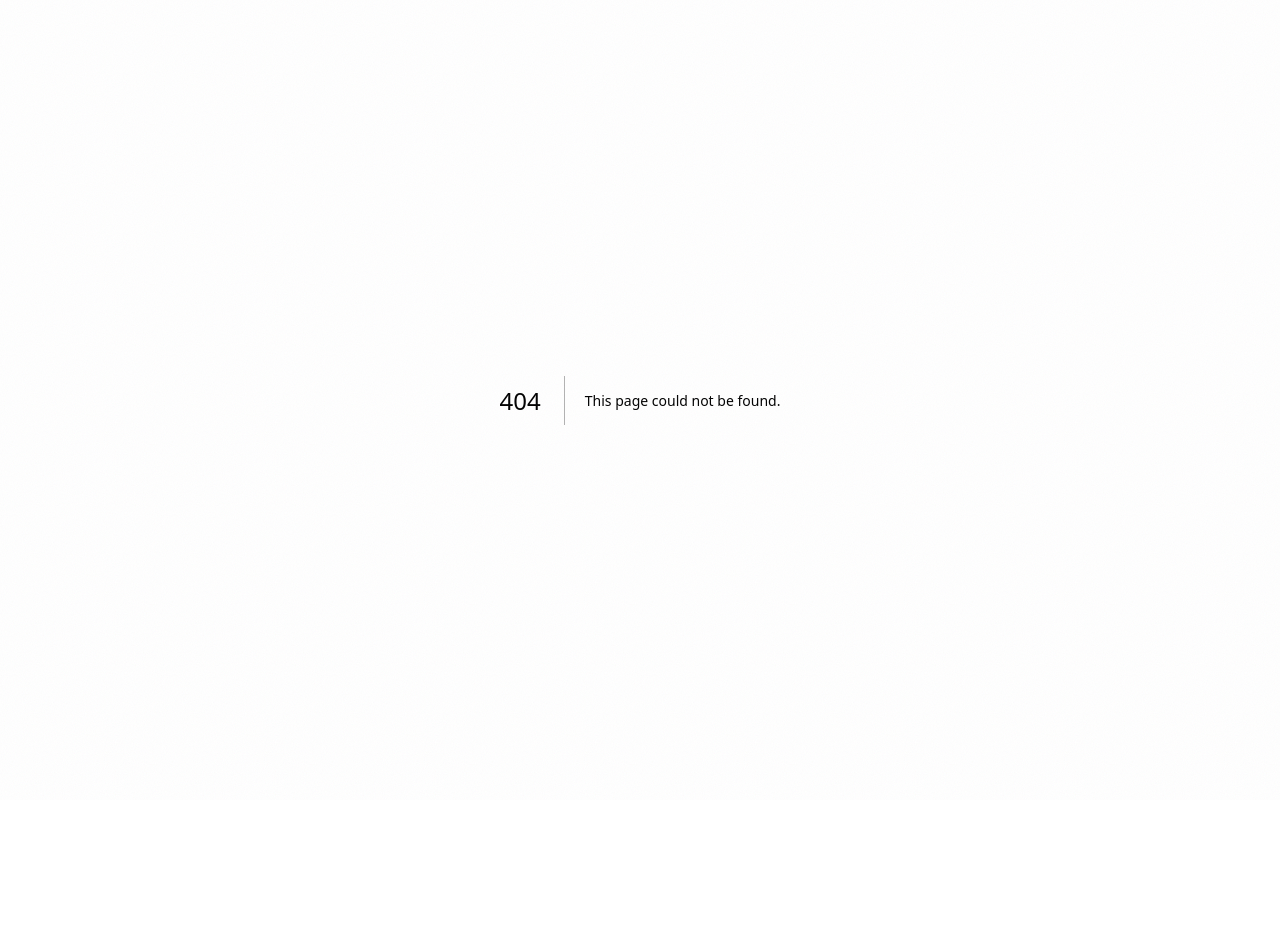
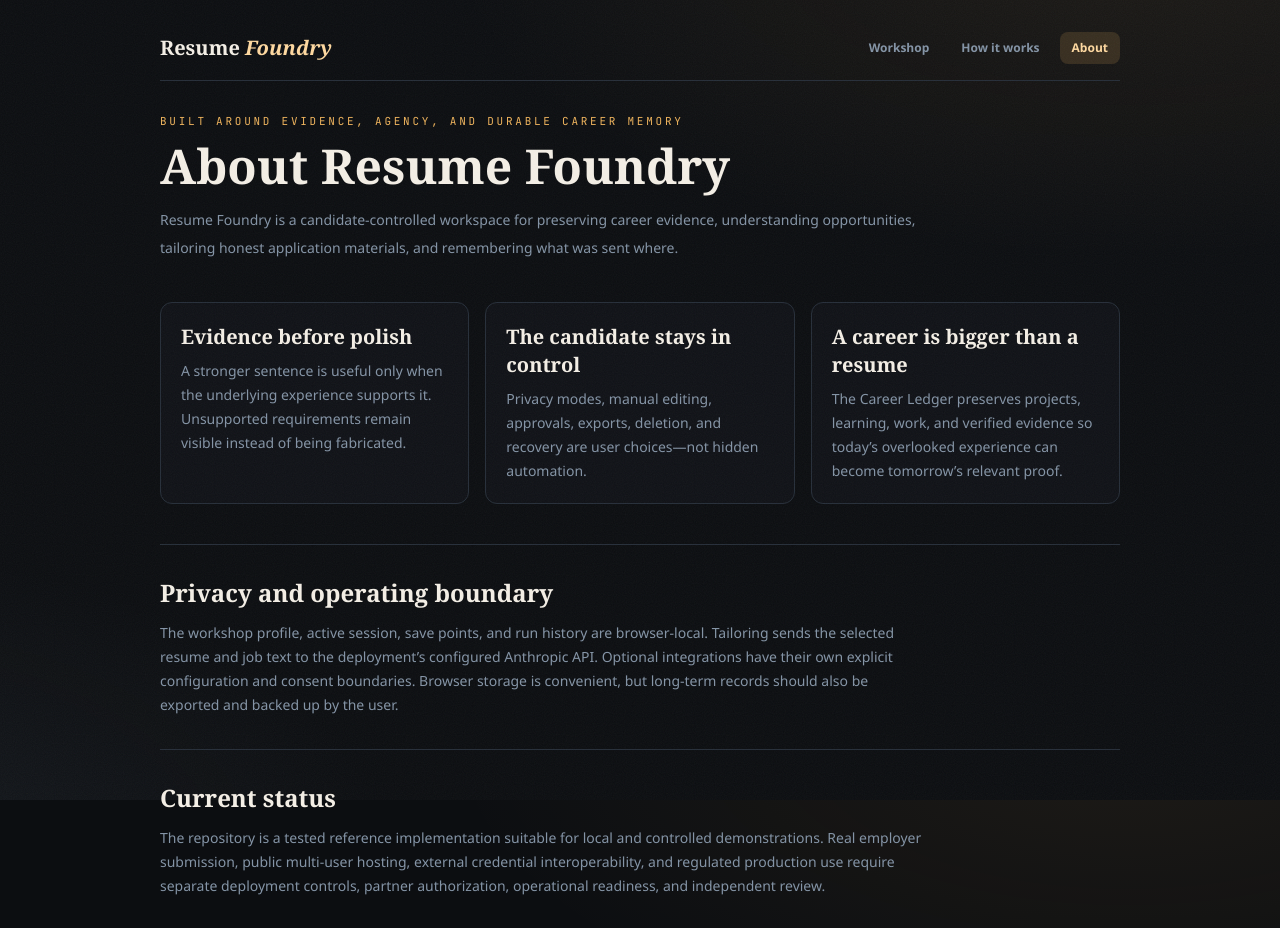
Before and after one commit to rblake2320/ai-resume-tailor-audit, a Next.js app: page /about in a window 1280 px wide. Before the commit this address had no page. Shown: the top 928 px of the page. Before the commit the page ends 800 px from the top, so only its background shows below. Built offline with nearby package versions, Linux system fonts and the light colour scheme.

Commit message:
Add product guide and about pages (#54)

```diff
--- /dev/null
+++ b/app/about/page.tsx
@@ -0,0 +1,57 @@
+import type { Metadata } from "next";
+import Link from "next/link";
+import { SiteNav } from "@/components/SiteNav";
+
+export const metadata: Metadata = {
+  title: "About Resume Foundry",
+  description: "Resume Foundry's purpose, principles, privacy boundary, and current product limits.",
+};
+
+export default function AboutPage() {
+  return (
+    <div className="mx-auto max-w-5xl px-4 pb-24 pt-8 md:px-8">
+      <SiteNav current="/about" />
+      <main>
+        <p className="font-mono text-[11px] uppercase tracking-[0.25em] text-brass-400">Built around evidence, agency, and durable career memory</p>
+        <h1 className="mt-3 font-display text-4xl font-semibold text-paper md:text-5xl">About Resume Foundry</h1>
+        <p className="mt-4 max-w-3xl text-sm leading-7 text-ink-300">
+          Resume Foundry is a candidate-controlled workspace for preserving career evidence, understanding opportunities, tailoring honest application materials, and remembering what was sent where.
+        </p>
+
+        <div className="mt-10 grid gap-4 md:grid-cols-3">
+          <section className="rounded-xl border border-ink-700 bg-ink-900/70 p-5">
+            <h2 className="font-display text-xl font-semibold text-paper">Evidence before polish</h2>
+            <p className="mt-2 text-sm leading-6 text-ink-300">A stronger sentence is useful only when the underlying experience supports it. Unsupported requirements remain visible instead of being fabricated.</p>
+          </section>
+          <section className="rounded-xl border border-ink-700 bg-ink-900/70 p-5">
+            <h2 className="font-display text-xl font-semibold text-paper">The candidate stays in control</h2>
+            <p className="mt-2 text-sm leading-6 text-ink-300">Privacy modes, manual editing, approvals, exports, deletion, and recovery are user choices—not hidden automation.</p>
+          </section>
+          <section className="rounded-xl border border-ink-700 bg-ink-900/70 p-5">
+            <h2 className="font-display text-xl font-semibold text-paper">A career is bigger than a resume</h2>
+            <p className="mt-2 text-sm leading-6 text-ink-300">The Career Ledger preserves projects, learning, work, and verified evidence so today’s overlooked experience can become tomorrow’s relevant proof.</p>
+          </section>
+        </div>
+
+        <section className="mt-10 space-y-3 border-t border-ink-700 pt-8" aria-labelledby="privacy-heading">
+          <h2 id="privacy-heading" className="font-display text-2xl font-semibold text-paper">Privacy and operating boundary</h2>
+          <p className="max-w-3xl text-sm leading-6 text-ink-300">
+            The workshop profile, active session, save points, and run history are browser-local. Tailoring sends the selected resume and job text to the deployment’s configured Anthropic API. Optional integrations have their own explicit configuration and consent boundaries. Browser storage is convenient, but long-term records should also be exported and backed up by the user.
+          </p>
+        </section>
+
+        <section className="mt-8 space-y-3 border-t border-ink-700 pt-8" aria-labelledby="status-heading">
+          <h2 id="status-heading" className="font-display text-2xl font-semibold text-paper">Current status</h2>
+          <p className="max-w-3xl text-sm leading-6 text-ink-300">
+            The repository is a tested reference implementation suitable for local and controlled demonstrations. Real employer submission, public multi-user hosting, external credential interoperability, and regulated production use require separate deployment controls, partner authorization, operational readiness, and independent review.
+          </p>
+        </section>
+
+        <div className="mt-8 flex flex-wrap gap-3">
+          <Link href="/" className="rounded-lg bg-brass-400 px-5 py-3 text-sm font-semibold text-ink-950">Open the workshop</Link>
+          <Link href="/how-it-works" className="rounded-lg border border-ink-600 px-5 py-3 text-sm font-semibold text-paper hover:bg-ink-800">See how it works</Link>
+        </div>
+      </main>
+    </div>
+  );
+}
--- /dev/null
+++ b/app/how-it-works/page.tsx
@@ -0,0 +1,54 @@
+import type { Metadata } from "next";
+import Link from "next/link";
+import { SiteNav } from "@/components/SiteNav";
+
+export const metadata: Metadata = {
+  title: "How Resume Foundry works",
+  description: "A practical guide to building a profile, importing a job, protecting personal information, tailoring documents, and tracking applications.",
+};
+
+const steps = [
+  ["Build your evidence base", "Paste or upload your master resume and add useful background. Resume Foundry saves this working profile in your browser and never invents missing experience."],
+  ["Bring in a real job", "Paste a posting, import supported job data, or fetch an allowed public job URL. Review the title, employer, requirements, and source before using it."],
+  ["Choose your privacy level", "Protect mode masks detected personal details before generation and restores them locally afterward. Review mode shows detections first. Exact mode sends the text you entered."],
+  ["Forge and review", "The configured Anthropic model drafts an evidence-linked resume and cover letter. Inspect the requirement map, unsupported gaps, wording changes, and ATS checks before accepting anything."],
+  ["Export and track", "Download or copy the reviewed documents, preserve the exact application packet, and record submission, interview, offer, rejection, and follow-up events."],
+  ["Keep the long view", "Save points protect active work. The encrypted Career Ledger can retain projects, learning, work, and attestations that may become relevant years later."],
+] as const;
+
+export default function HowItWorksPage() {
+  return (
+    <div className="mx-auto max-w-5xl px-4 pb-24 pt-8 md:px-8">
+      <SiteNav current="/how-it-works" />
+      <main>
+        <p className="font-mono text-[11px] uppercase tracking-[0.25em] text-brass-400">From source evidence to reviewed application</p>
+        <h1 className="mt-3 font-display text-4xl font-semibold text-paper md:text-5xl">How it works</h1>
+        <p className="mt-4 max-w-3xl text-sm leading-7 text-ink-300">
+          Resume Foundry helps you tailor and organize your work without turning AI output into an unchecked claim. You remain the final reviewer and nothing is submitted to an employer without an explicit approval flow.
+        </p>
+
+        <ol className="mt-10 grid gap-4 md:grid-cols-2">
+          {steps.map(([title, body], index) => (
+            <li key={title} className="rounded-xl border border-ink-700 bg-ink-900/70 p-5">
+              <p className="font-mono text-[10px] uppercase tracking-widest text-brass-400">Step {String(index + 1).padStart(2, "0")}</p>
+              <h2 className="mt-2 font-display text-xl font-semibold text-paper">{title}</h2>
+              <p className="mt-2 text-sm leading-6 text-ink-300">{body}</p>
+            </li>
+          ))}
+        </ol>
+
+        <section className="mt-10 rounded-xl border border-brass-400/30 bg-brass-400/10 p-6" aria-labelledby="limits-heading">
+          <h2 id="limits-heading" className="font-display text-2xl font-semibold text-paper">What the tool does not decide for you</h2>
+          <p className="mt-3 text-sm leading-6 text-ink-300">
+            Match scores are decision support, not hiring predictions. Labor-market projections are not guarantees. Generated documents still require human review. Employer submissions and connected services work only when their separate credentials, approvals, and safeguards are configured.
+          </p>
+        </section>
+
+        <div className="mt-8 flex flex-wrap gap-3">
+          <Link href="/" className="rounded-lg bg-brass-400 px-5 py-3 text-sm font-semibold text-ink-950">Open the workshop</Link>
+          <Link href="/about" className="rounded-lg border border-ink-600 px-5 py-3 text-sm font-semibold text-paper hover:bg-ink-800">Read about the project</Link>
+        </div>
+      </main>
+    </div>
+  );
+}
--- a/app/page.tsx
+++ b/app/page.tsx
@@ -28,6 +28,7 @@
 import { CareerPathPlanner } from "@/components/CareerPathPlanner";
 import { Connections } from "@/components/Connections";
 import { SensitiveAttestationBoundary } from "@/components/SensitiveAttestationBoundary";
+import { SiteNav } from "@/components/SiteNav";
 
 type Phase = "idle" | "working" | "done" | "error";
 
@@ -401,6 +402,7 @@
 
   return (
     <div ref={pageRef} className="mx-auto max-w-6xl px-4 pb-24 pt-10 md:px-8">
+      <SiteNav current="/" />
       {/* Masthead */}
       <header className="rise mb-10 border-b border-ink-700 pb-8">
         <div className="flex flex-wrap items-end justify-between gap-4">
--- /dev/null
+++ b/components/SiteNav.tsx
@@ -0,0 +1,31 @@
+import Link from "next/link";
+
+const links = [
+  { href: "/", label: "Workshop" },
+  { href: "/how-it-works", label: "How it works" },
+  { href: "/about", label: "About" },
+] as const;
+
+export function SiteNav({ current }: { current: (typeof links)[number]["href"] }) {
+  return (
+    <nav aria-label="Primary navigation" className="mb-8 flex flex-wrap items-center gap-2 border-b border-ink-700 pb-4">
+      <Link href="/" className="mr-auto font-display text-xl font-semibold text-paper">
+        Resume <em className="text-brass-300">Foundry</em>
+      </Link>
+      {links.map((link) => (
+        <Link
+          key={link.href}
+          href={link.href}
+          aria-current={current === link.href ? "page" : undefined}
+          className={`rounded-lg px-3 py-2 text-xs font-semibold transition ${
+            current === link.href
+              ? "bg-brass-400/15 text-brass-300"
+              : "text-ink-300 hover:bg-ink-800 hover:text-paper"
+          }`}
+        >
+          {link.label}
+        </Link>
+      ))}
+    </nav>
+  );
+}
```
